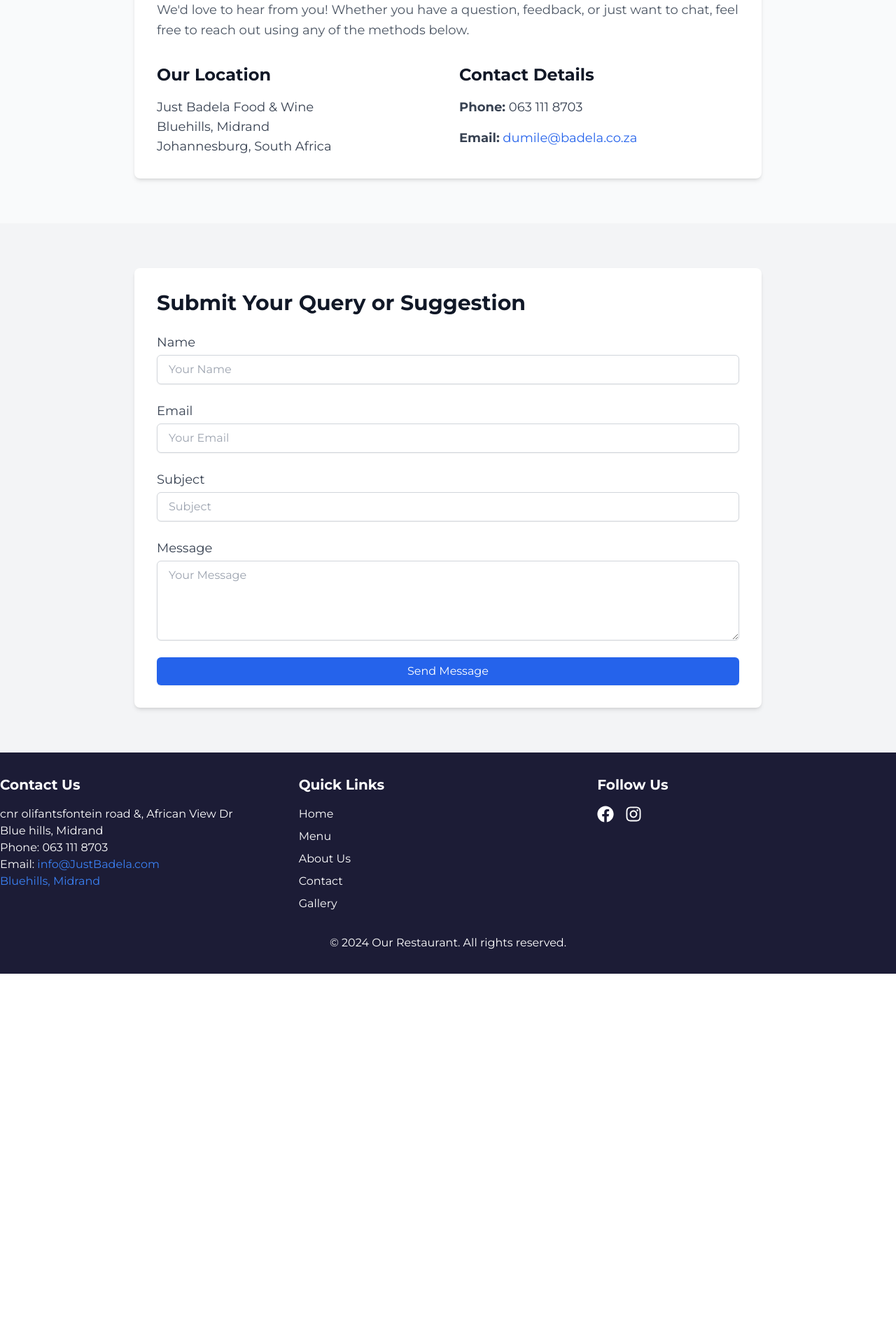
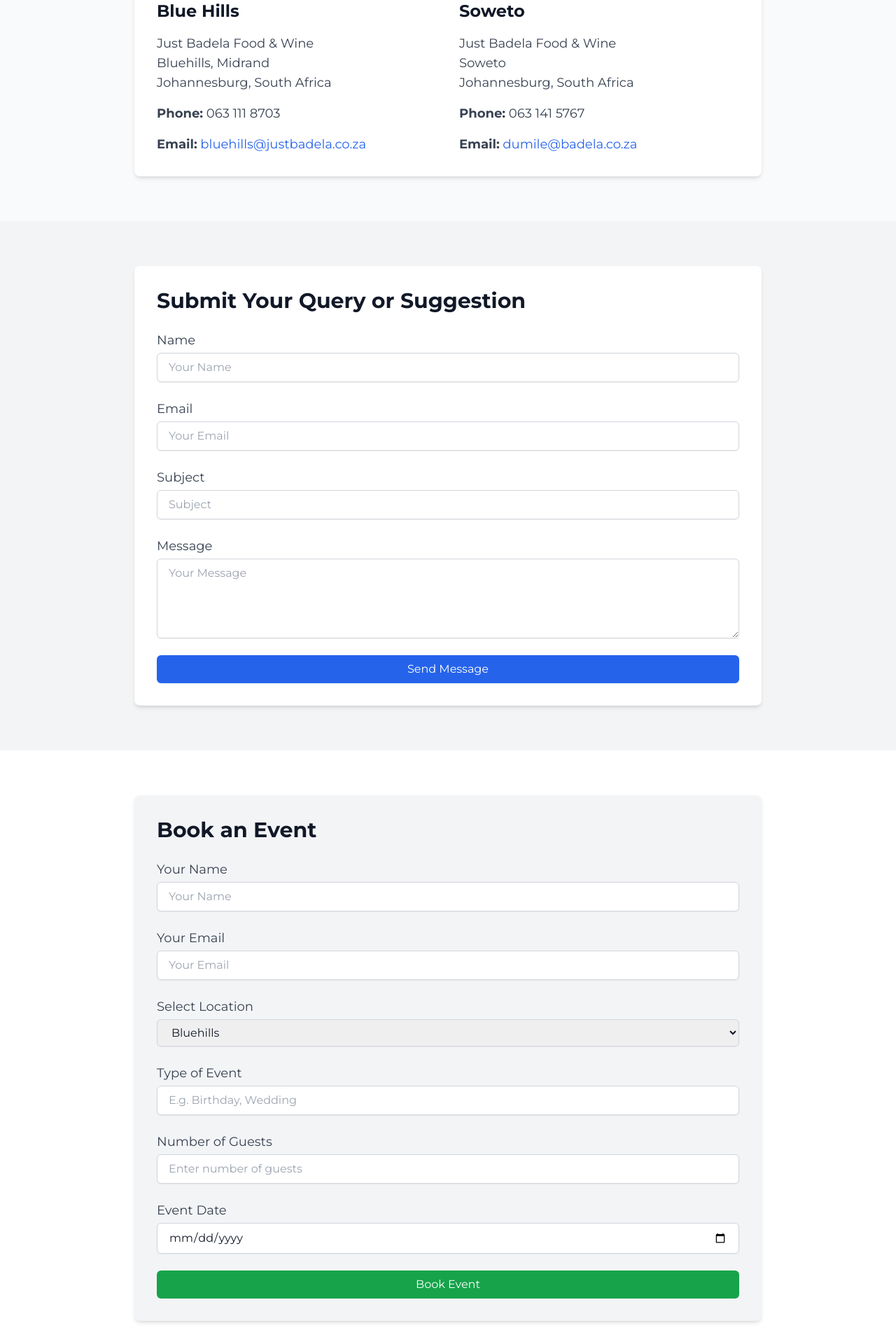
Before and after one commit to zerobbreak/Restaurant-App, a React (Vite) app: page /blue-hills/contact in a window 1280 px wide. Shown: the part 380-2300 px from the top of the page at 70% size. Before the commit the page ends 1771 px from the top, so only its background shows below. Built offline with nearby package versions, Linux system fonts and the light colour scheme.

Commit message:
Just Badela

```diff
--- a/src/pages/about.jsx
+++ b/src/pages/about.jsx
@@ -5,11 +5,7 @@
 const BluehillsAbout = () => {
   return (
     <div className="bg-white w-full overflow-hidden">
-      <div className={`${styles.paddingX} ${styles.flexCenter}`}>
-        <div className={`${styles.boxWidth}`}>
-          <Navbar logoImage="/assets/logo.svg"/>
-        </div>
-      </div>
+          <Navbar logoImage="/assets/logo2.svg"/>
       <section className="px-6 py-16 bg-white text-gray-900">
         <div className="max-w-6xl mx-auto">
           <h1 className="text-5xl font-extrabold text-center text-gray-800 mb-12">
@@ -47,7 +43,7 @@
               with modern trends.
             </p>
 
-            {/* <img src="/assets/hatman.jpg" alt="Stock Image" /> */}
+            <img src="/assets/hatman.jpg" alt="Stock Image" />
           </div>
           <div className="mb-16">
             <h2 className="text-3xl font-semibold mb-6">Meet the Visionary</h2>
--- a/src/pages/contact.jsx
+++ b/src/pages/contact.jsx
@@ -5,11 +5,8 @@
 const BluehillsContact = () => {
   return (
     <div className="bg-white w-full overflow-hidden">
-      <div className={`${styles.paddingX} ${styles.flexCenter}`}>
-        <div className={`${styles.boxWidth}`}>
+
         <Navbar logoImage="/assets/logo2.svg"/>
-        </div>
-      </div>
 
       {/* Existing contact details section */}
       <section className="px-6 py-16 bg-gray-50 text-gray-900">
@@ -18,15 +15,16 @@
             Contact Us
           </h1>
           <div className="bg-white shadow-md rounded-lg p-8">
-            <h2 className="text-3xl font-semibold mb-6">Get in Touch</h2>
+          <h2 className="text-3xl font-semibold mb-6">Bookings</h2>
+            {/* <h2 className="text-3xl font-semibold mb-6">Get in Touch</h2>
             <p className="text-lg leading-relaxed text-gray-600 mb-8">
               We'd love to hear from you! Whether you have a question, feedback,
               or just want to chat, feel free to reach out using any of the
               methods below.
-            </p>
+            </p> */}
             <div className="grid grid-cols-1 sm:grid-cols-2 gap-8">
               <div className="space-y-4">
-                <h3 className="text-2xl font-bold">Our Location</h3>
+                <h3 className="text-2xl font-bold">Blue Hills</h3>
                 <p className="text-lg text-gray-700">
                   Just Badela Food & Wine
                   <br />
@@ -34,11 +32,30 @@
                   <br />
                   Johannesburg, South Africa
                 </p>
+                <p className="text-lg text-gray-700">
+                  <strong>Phone:</strong> 063 111 8703
+                </p>
+                <p className="text-lg text-gray-700">
+                  <strong>Email:</strong>{" "}
+                  <a
+                    href="mailto:bluehills@justbadela.co.za"
+                    className="text-blue-600 hover:underline"
+                  >
+                    bluehills@justbadela.co.za
+                  </a>
+                </p>
               </div>
               <div className="space-y-4">
-                <h3 className="text-2xl font-bold">Contact Details</h3>
+                <h3 className="text-2xl font-bold">Soweto</h3>
                 <p className="text-lg text-gray-700">
-                  <strong>Phone:</strong> 063 111 8703
+                  Just Badela Food & Wine
+                  <br />
+                  Soweto
+                  <br />
+                  Johannesburg, South Africa
+                </p>
+                <p className="text-lg text-gray-700">
+                  <strong>Phone:</strong> 063 141 5767
                 </p>
                 <p className="text-lg text-gray-700">
                   <strong>Email:</strong>{" "}
@@ -118,6 +135,90 @@
         </div>
       </section>
 
+      <section className="px-6 py-16 bg-white text-gray-900">
+        <div className="max-w-4xl mx-auto">
+          <div className="bg-gray-100 shadow-md rounded-lg p-8">
+            <h2 className="text-3xl font-semibold mb-6">Book an Event</h2>
+            <form className="space-y-6">
+              <div>
+                <label htmlFor="name" className="block text-lg font-medium text-gray-700">
+                  Your Name
+                </label>
+                <input
+                  type="text"
+                  id="name"
+                  className="mt-1 block w-full px-4 py-2 border border-gray-300 rounded-md shadow-sm focus:ring-indigo-500 focus:border-indigo-500"
+                  placeholder="Your Name"
+                />
+              </div>
+              <div>
+                <label htmlFor="email" className="block text-lg font-medium text-gray-700">
+                  Your Email
+                </label>
+                <input
+                  type="email"
+                  id="email"
+                  className="mt-1 block w-full px-4 py-2 border border-gray-300 rounded-md shadow-sm focus:ring-indigo-500 focus:border-indigo-500"
+                  placeholder="Your Email"
+                />
+              </div>
+              <div>
+                <label htmlFor="location" className="block text-lg font-medium text-gray-700">
+                  Select Location
+                </label>
+                <select
+                  id="location"
+                  className="mt-1 block w-full px-4 py-2 border border-gray-300 rounded-md shadow-sm focus:ring-indigo-500 focus:border-indigo-500"
+                >
+                  <option value="bluehills">Bluehills</option>
+                  <option value="soweto">Soweto</option>
+                </select>
+              </div>
+              <div>
+                <label htmlFor="eventType" className="block text-lg font-medium text-gray-700">
+                  Type of Event
+                </label>
+                <input
+                  type="text"
+                  id="eventType"
+                  className="mt-1 block w-full px-4 py-2 border border-gray-300 rounded-md shadow-sm focus:ring-indigo-500 focus:border-indigo-500"
+                  placeholder="E.g. Birthday, Wedding"
+                />
+              </div>
+              <div>
+                <label htmlFor="guests" className="block text-lg font-medium text-gray-700">
+                  Number of Guests
+                </label>
+                <input
+                  type="number"
+                  id="guests"
+                  className="mt-1 block w-full px-4 py-2 border border-gray-300 rounded-md shadow-sm focus:ring-indigo-500 focus:border-indigo-500"
+                  placeholder="Enter number of guests"
+                />
+              </div>
+              <div>
+                <label htmlFor="date" className="block text-lg font-medium text-gray-700">
+                  Event Date
+                </label>
+                <input
+                  type="date"
+                  id="date"
+                  className="mt-1 block w-full px-4 py-2 border border-gray-300 rounded-md shadow-sm focus:ring-indigo-500 focus:border-indigo-500"
+                />
+              </div>
+              <div>
+                <button
+                  type="submit"
+                  className="w-full bg-green-600 text-white px-4 py-2 rounded-md shadow-sm hover:bg-green-700 focus:outline-none focus:ring-2 focus:ring-offset-2 focus:ring-green-500"
+                >
+                  Book Event
+                </button>
+              </div>
+            </form>
+          </div>
+        </div>
+      </section>
+
       <Footer />
     </div>
   );
--- a/src/pages/gallery.jsx
+++ b/src/pages/gallery.jsx
@@ -55,12 +55,8 @@
 
   return (
     <div className="bg-white w-full overflow-hidden">
-      {/* Navbar Section */}
-      <div className={`${styles.paddingX} ${styles.flexCenter}`}>
-        <div className={`${styles.boxWidth}`}>
+
           <Navbar logoImage="/assets/logo2.svg" />
-        </div>
-      </div>
 
       {/* Gallery Header */}
       <section className="px-6 py-16 bg-gray-50 text-gray-900">
@@ -131,7 +127,7 @@
         <section
           className="px-6 py-16 bg-gray-50 text-gray-900 relative flex items-center justify-center"
           style={{
-            backgroundImage: `url('/assets/background.jpg')`,
+            backgroundImage: `url('/assets/hero-img.jpg')`,
             backgroundSize: "cover",
             backgroundPosition: "center",
           }}
--- a/src/pages/menu.jsx
+++ b/src/pages/menu.jsx
@@ -1,40 +1,46 @@
 import { menuItems as bluehillsMenuItems } from "../data/constants";
 import { menuItems1 as sowetoMenuItems } from "../data/constants1";
 import Navbar from "../components/Navbar";
-import styles from "../style";
+import Footer from "../components/Footer";
 import { useState } from "react";
-import Footer from "../components/Footer";
 
 const MenuPage = () => {
-  const [selectedCategory, setSelectedCategory] = useState("");
   const [selectedLocation, setSelectedLocation] = useState("Bluehills");
 
   // Choose the menu data based on the selected location
-  const menuData = selectedLocation === "Bluehills" ? bluehillsMenuItems : sowetoMenuItems;
+  const menuData =
+    selectedLocation === "Bluehills" ? bluehillsMenuItems : sowetoMenuItems;
 
-  // Filtered menu items based on the selected category
-  const filteredMenuItems = selectedCategory
-    ? menuData.filter((section) => section.category === selectedCategory)
-    : menuData;
+  // Define darker colors for each category
+  const categoryColors = {
+    "Lamb Meat": "bg-green-900 border-green-800",
+    "Pork Meat": "bg-purple-900 border-purple-800",
+    "Chicken Meat": "bg-yellow-900 border-yellow-800",
+    "Extras": "bg-gray-800 border-gray-700",
+    "Sweet Things": "bg-pink-900 border-pink-800",
+    "Fish": "bg-blue-900 border-blue-800",
+    "Beef Meat": "bg-red-900 border-red-800",
+    "Specials & Platters": "bg-indigo-900 border-indigo-800",
+  };
 
   return (
-    <div className=" w-full">
-      <div className={`${styles.paddingX} ${styles.flexCenter}`}>
-        <div className={`${styles.boxWidth}`}>
-        <Navbar logoImage="/assets/logo2.svg"/>
-        </div>
-      </div>
-      <section className="bg-white py-16">
+    <div className="bg-white w-full overflow-hidden">
+      <Navbar logoImage="/assets/logo2.svg" />
+      <section className="py-16">
         <div className="container mx-auto px-4">
           <header className="text-center mb-12">
-            <h1 className="text-5xl font-bold font-serif text-gray-900">Our Menu</h1>
+            <h1 className="text-5xl font-bold font-serif text-gray-900">
+              Our Menu
+            </h1>
           </header>
 
           {/* Location Toggle Buttons */}
           <div className="flex justify-center mb-8">
             <button
               className={`px-6 py-3 mx-2 font-semibold rounded transition-colors duration-300 ${
-                selectedLocation === "Bluehills" ? "bg-primary text-white" : "bg-gray-200 text-gray-800"
+                selectedLocation === "Bluehills"
+                  ? "bg-gray-800 text-white"
+                  : "bg-gray-300 text-gray-800"
               }`}
               onClick={() => setSelectedLocation("Bluehills")}
             >
@@ -42,7 +48,9 @@
             </button>
             <button
               className={`px-6 py-3 mx-2 font-semibold rounded transition-colors duration-300 ${
-                selectedLocation === "Soweto" ? "bg-primary text-white" : "bg-gray-200 text-gray-800"
+                selectedLocation === "Soweto"
+                  ? "bg-gray-800 text-white"
+                  : "bg-gray-300 text-gray-800"
               }`}
               onClick={() => setSelectedLocation("Soweto")}
             >
@@ -51,7 +59,7 @@
           </div>
 
           {/* Menu Sections */}
-          {filteredMenuItems.map((section, index) => (
+          {menuData.map((section, index) => (
             <div key={index} id={section.category} className="mb-16">
               {/* Section Title */}
               <h2 className="text-3xl font-bold font-serif text-gray-800 mb-8 border-b-2 border-gray-300 pb-2">
@@ -63,23 +71,26 @@
                 {section.items.map((item, idx) => (
                   <div
                     key={idx}
-                    className="border border-gray-200 p-4 rounded-lg shadow-sm transition-transform duration-300 hover:shadow-lg hover:scale-105"
+                    className={`${
+                      categoryColors[section.category] || "bg-gray-900"
+                    } border p-4 rounded-lg shadow-sm text-white transition-transform duration-300 hover:shadow-lg hover:scale-105`}
                   >
-                    <h3 className="text-2xl font-semibold text-gray-900">
-                      {item.name}
-                    </h3>
+                    <h3 className="text-2xl font-semibold">{item.name}</h3>
                     {item.single !== undefined && item.meal !== undefined ? (
                       <>
-                        <p className="text-gray-700 mt-2 mb-2">
-                          <span className="font-semibold">Single:</span> R{item.single}
+                        <p className="mt-2 mb-2">
+                          <span className="font-semibold">Single:</span> R
+                          {item.single}
                         </p>
-                        <p className="text-gray-900 font-bold text-lg">
-                          <span className="font-semibold">Meal:</span> R{item.meal}
+                        <p className="font-bold text-lg">
+                          <span className="font-semibold">Meal:</span> R
+                          {item.meal}
                         </p>
                       </>
                     ) : (
-                      <p className="text-gray-900 font-bold text-lg">
-                        <span className="font-semibold">Price:</span> R{item.price}
+                      <p className="font-bold text-lg">
+                        <span className="font-semibold">Price:</span> R
+                        {item.price}
                       </p>
                     )}
                   </div>
@@ -87,11 +98,10 @@
               </div>
             </div>
           ))}
-
         </div>
       </section>
 
-      <Footer/>
+      <Footer />
     </div>
   );
 };
```
Also changed, not shown: src/data/constants1.js (+97 -64 lines).
